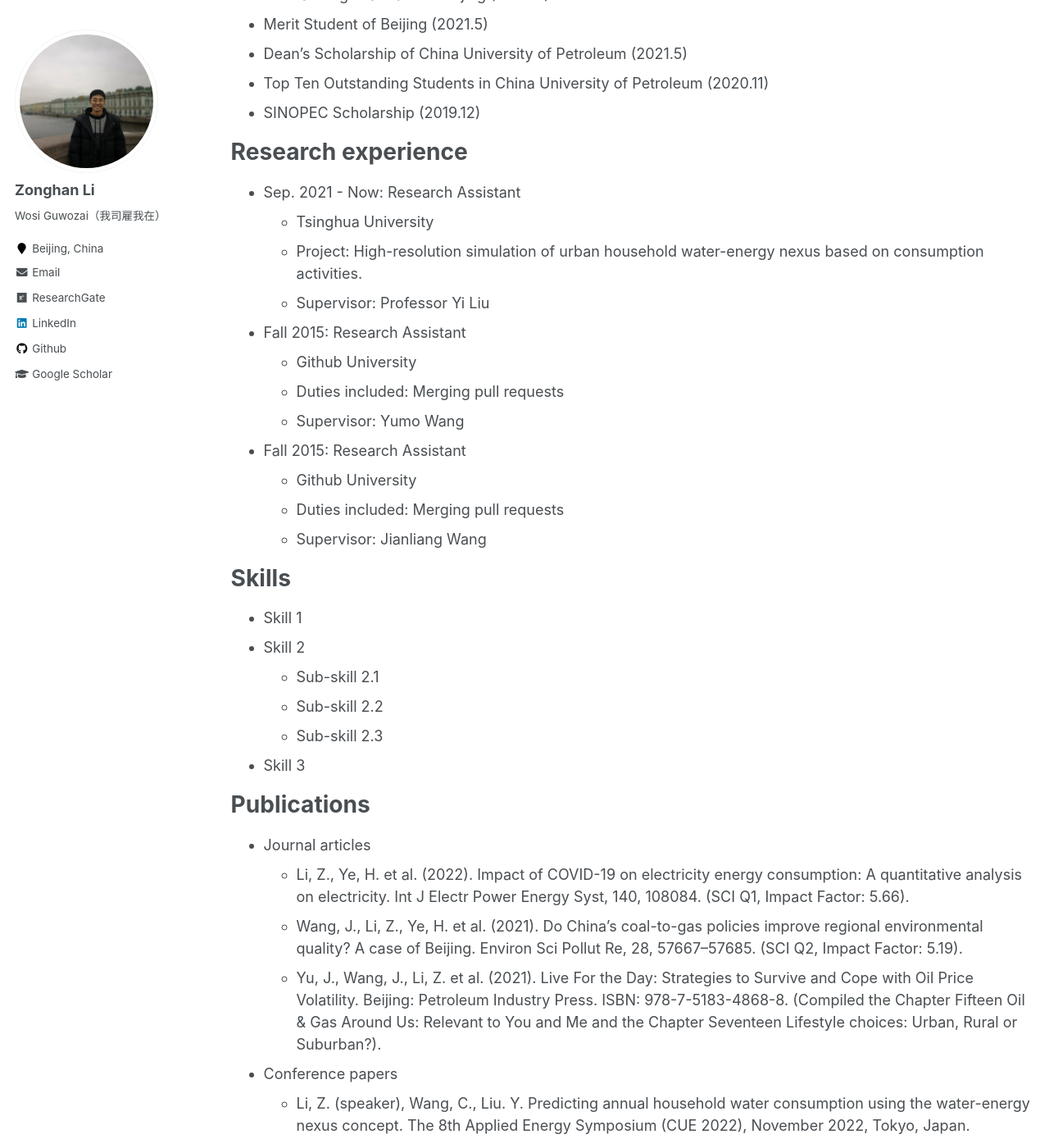
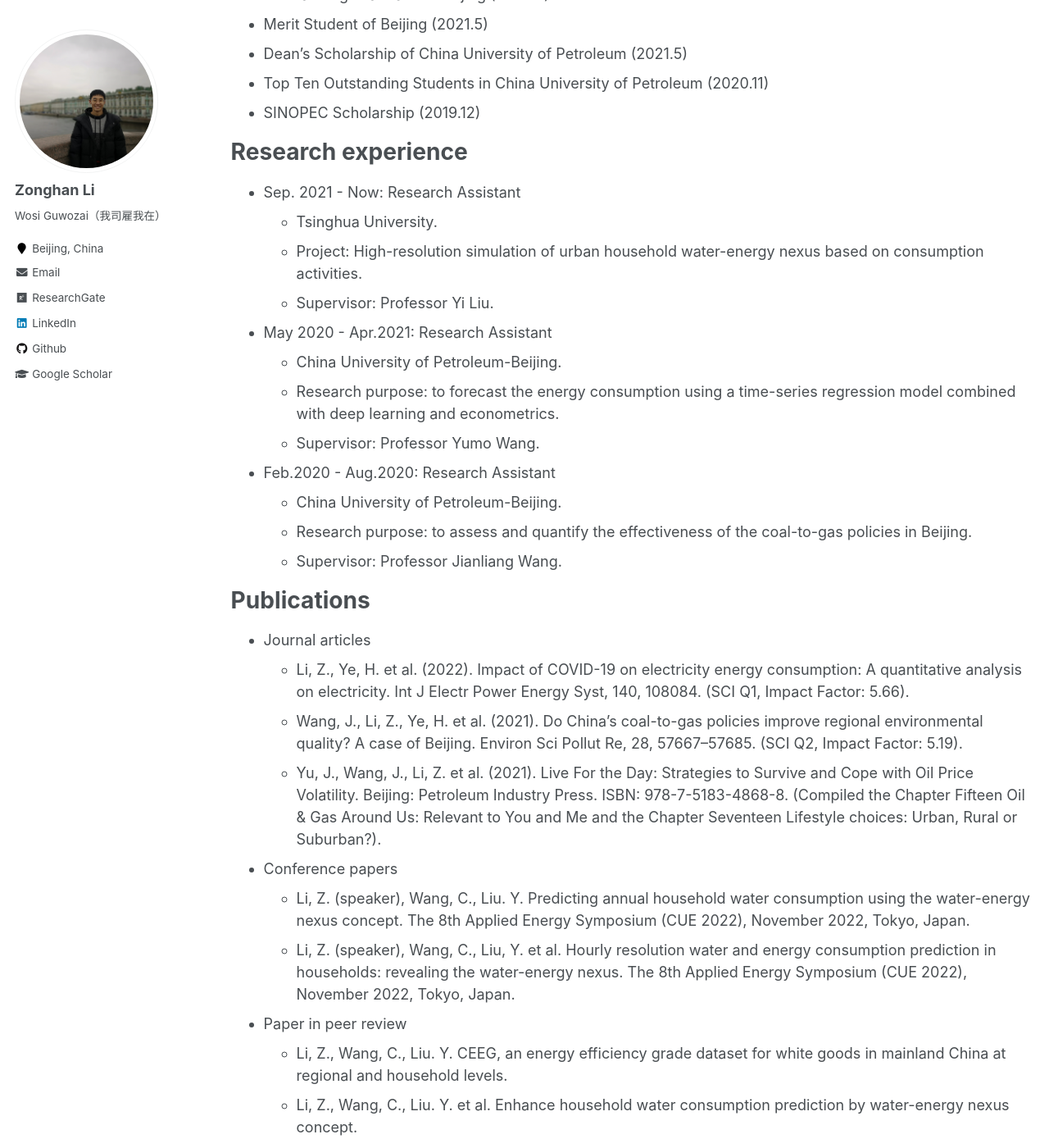
Before and after one commit to lzh3278/lzh.github.io, a Jekyll site: the page built from _pages/cv.md, in a window 1280 px wide and 1400 px high, scrolled down 853 px. Shown: the whole window at 82% size. Built offline with Jekyll 4.4.1, drawn with Linux system fonts in a browser that asks for light colours; some of the changed text lies outside the part shown.

Commit message:
Update cv.md

```diff
--- a/_pages/cv.md
+++ b/_pages/cv.md
@@ -39,30 +39,19 @@ Awards and Honors
 Research experience
 ======
 * Sep. 2021 - Now: Research Assistant
-  * Tsinghua University
+  * Tsinghua University.
   * Project: High-resolution simulation of urban household water-energy nexus based on consumption activities.
-  * Supervisor: Professor Yi Liu
+  * Supervisor: Professor Yi Liu.
 
-* Fall 2015: Research Assistant
-  * Github University
-  * Duties included: Merging pull requests
-  * Supervisor: Yumo Wang
+* May 2020 - Apr.2021: Research Assistant
+  * China University of Petroleum-Beijing.
+  * Research purpose: to forecast the energy consumption using a time-series regression model combined with deep learning and econometrics.
+  * Supervisor: Professor Yumo Wang.
 
-* Fall 2015: Research Assistant
-  * Github University
-  * Duties included: Merging pull requests
-  * Supervisor: Jianliang Wang
-
-
-Skills
-======
-* Skill 1
-* Skill 2
-  * Sub-skill 2.1
-  * Sub-skill 2.2
-  * Sub-skill 2.3
-* Skill 3
-
+* Feb.2020 - Aug.2020: Research Assistant
+  * China University of Petroleum-Beijing.
+  * Research purpose: to assess and quantify the effectiveness of the coal-to-gas policies in Beijing.
+  * Supervisor: Professor Jianliang Wang.
 
 Publications
 ======
@@ -81,11 +70,16 @@ Publications
 Service and leadership
 ======
 * Teaching Staff:
-  * Social Computing (70670343), Coding helper, 2023 Spring
-  * System Thinking and Big Data for Environment (00050131), Teaching Assistant, 2022 Fall
+  * Social Computing (70670343), Coding helper, 2023 Spring.
+  * System Thinking and Big Data for Environment (00050131), Teaching Assistant, 2022 Fall.
 * Management Assistant:
-  * Dean's Assistant, 2023 Spring
+  * Dean's Assistant, 2023 Spring.
 * Leadership:
   * Associate editor of the special issue on carbon neutrality of *T+Z Technology Reveiw*, a journal of Tsinghua University.
   * League branch secretary of Energy Economy Grade 2018 in CUP. Awarded **Outstanding league branch of Beijing**.
   * President of English Assocation in CUP.
+
+Skills
+------
+Language Skills: Mandarin Chinese (Native), English (IELTS Overall Band Score 7.0).
+Programming and Software Proficiency: Python, R, MySQL, MS Office, Stata, ArcGIS, Tableau, SPSS, Mplus.
```
